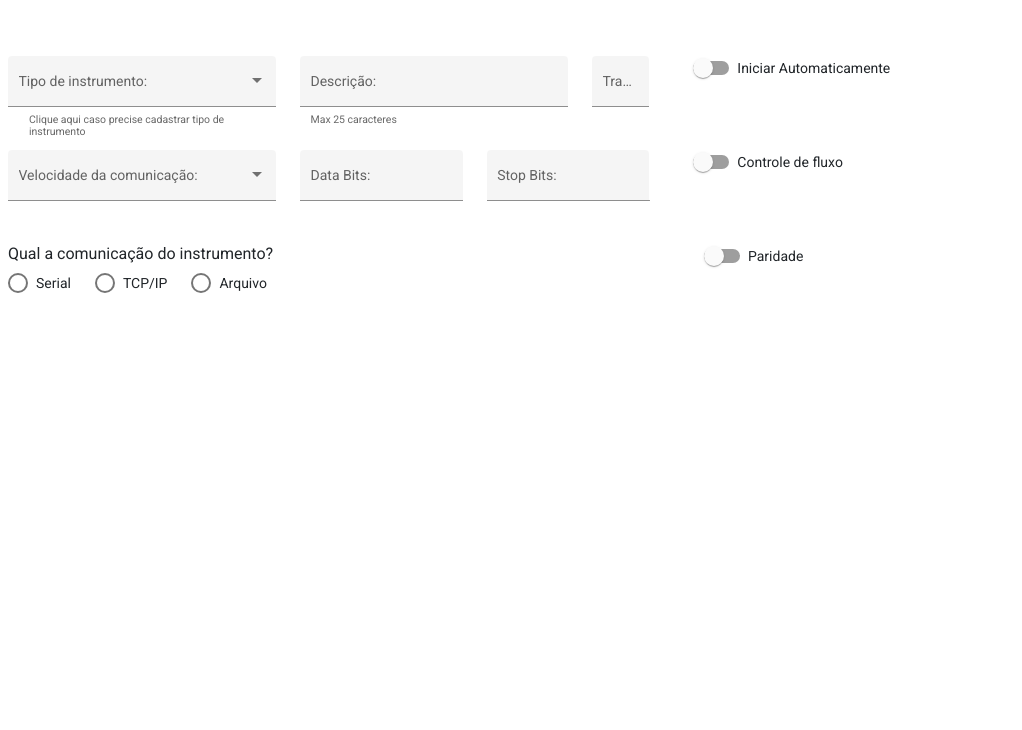
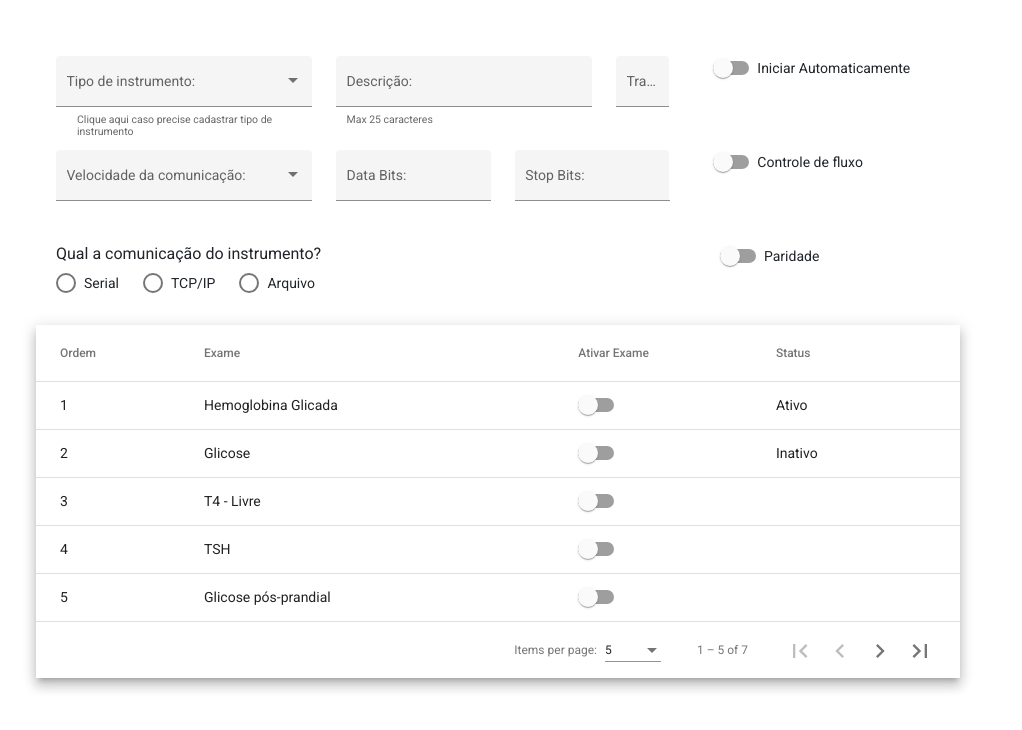
Before and after one commit to arthurpaschoalotto/LisWeb, an Angular app: page / in a window 1280 px wide. Shown: the top 730 px of the page, without its empty margins (0-1022 px from the left). Built offline with nearby package versions, Linux system fonts and the light colour scheme.

Commit message:
finalizado esboço da tela front de cadastro de instrumento
Signed-off-by: Arthur Paschoalotto <eng.arthurpaschoalotto@gmail.com>

```diff
--- a/src/app/app.component.html
+++ b/src/app/app.component.html
@@ -1 +1,4 @@
+<div class="ms-5">
 <app-interfaceamento></app-interfaceamento>
+<app-listainterfaceamentos></app-listainterfaceamentos>
+</div>
--- a/src/app/app.module.ts
+++ b/src/app/app.module.ts
@@ -24,6 +24,7 @@ import { MatSelectModule } from '@angular/material/select';
 import {MatSlideToggleModule} from '@angular/material/slide-toggle';
 import {MatGridListModule} from '@angular/material/grid-list';
 import {MatRadioModule} from '@angular/material/radio';
+import { FormsModule } from '@angular/forms';
 
 
 @NgModule({
@@ -33,6 +34,7 @@ import {MatRadioModule} from '@angular/material/radio';
     ListainterfaceamentosComponent
   ],
   imports: [
+    FormsModule,
     BrowserModule,
     AppRoutingModule,
     BrowserAnimationsModule,
--- a/src/app/interfaceamento/interfaceamento.component.html
+++ b/src/app/interfaceamento/interfaceamento.component.html
@@ -22,7 +22,7 @@
     <div class="row col-1">
     <mat-form-field appearance="fill">
       <mat-label>Trace:</mat-label>
-      <input matInput type="number" placeholder="Ex. 12" min="0">
+      <input matInput type="number" min="0">
     </mat-form-field>
     </div>
 
@@ -48,14 +48,14 @@
     <div class="col-2 row">
       <mat-form-field appearance="fill">
         <mat-label>Data Bits:</mat-label>
-        <input matInput type="number" placeholder="Ex. 12" min="0">
+        <input matInput type="number" min="0">
       </mat-form-field>
     </div>
 
     <div class="col-2 row">
       <mat-form-field appearance="fill">
         <mat-label>Stop Bits:</mat-label>
-        <input matInput type="number" placeholder="Ex. 12" min="0">
+        <input matInput type="number" min="0">
       </mat-form-field>
     </div>
 
@@ -67,7 +67,7 @@
 
    <div class="row mt-4">
 
-    <div class="row col-6 me-3">
+    <div class="row col-6 me-2">
       <label class="fs-6 text">Qual a comunicação do instrumento?</label>
         <div class="mt-2">
           <mat-radio-group aria-label="Select an option">
@@ -77,7 +77,7 @@
           </mat-radio-group>
         </div>
     </div>
-    <div class="row ms-5 col-2">
+    <div class="row col-3 ms-5">
       <mat-slide-toggle>Paridade</mat-slide-toggle>
     </div>
    </div>
--- a/src/app/listainterfaceamentos/listainterfaceamentos-routing.module.ts
+++ b/src/app/listainterfaceamentos/listainterfaceamentos-routing.module.ts
@@ -4,7 +4,7 @@ import { RouterModule, Routes } from '@angular/router';
 const routes: Routes = [];
 
 @NgModule({
-  imports: [RouterModule.forChild(routes)],
+  imports: [NgModule, RouterModule.forChild(routes)],
   exports: [RouterModule]
 })
 export class ListainterfaceamentosRoutingModule { }
--- a/src/app/listainterfaceamentos/listainterfaceamentos.component.html
+++ b/src/app/listainterfaceamentos/listainterfaceamentos.component.html
@@ -18,11 +18,19 @@
   <div class="col-3">
     <ng-container matColumnDef="ativarexame">
       <th mat-header-cell *matHeaderCellDef> Ativar Exame </th>
+
       <td mat-cell *matCellDef="let element">
-        <mat-slide-toggle></mat-slide-toggle>
-      </td>
+        <mat-slide-toggle name="ativarexame">
+        </mat-slide-toggle></td>
     </ng-container>
 
+  <div class="col-3">
+    <ng-container matColumnDef="status">
+      <th mat-header-cell *matHeaderCellDef>Status</th>
+      <td mat-cell *matCellDef="let element">{{element.status}}</td>
+    </ng-container>
+
+  </div>
     <tr mat-header-row *matHeaderRowDef="displayedColumns"></tr>
     <tr mat-row *matRowDef="let row; columns: displayedColumns;"></tr>
   </div>
--- a/src/app/listainterfaceamentos/listainterfaceamentos.component.ts
+++ b/src/app/listainterfaceamentos/listainterfaceamentos.component.ts
@@ -2,6 +2,7 @@ import { Component, OnInit } from '@angular/core';
 import {AfterViewInit, ViewChild} from '@angular/core';
 import {MatPaginator} from '@angular/material/paginator';
 import {MatTableDataSource} from '@angular/material/table';
+import { FormGroup, FormBuilder, Validators } from '@angular/forms';
 
 @Component({
   selector: 'app-listainterfaceamentos',
@@ -10,32 +11,31 @@ import {MatTableDataSource} from '@angular/material/table';
 })
 export class ListainterfaceamentosComponent implements OnInit {
 
-  displayedColumns: string[] = ['position', 'exame', 'ativarexame'];
+
+  displayedColumns: string[] = ['position', 'exame', 'ativarexame', 'status'];
   dataSource = new MatTableDataSource<PeriodicElement>(ELEMENT_DATA);
-
   @ViewChild(MatPaginator) paginator: MatPaginator | null = null;
 
   ngAfterViewInit() {
     this.dataSource.paginator = this.paginator;
   }
-
-  constructor() { }
-
   ngOnInit(): void {
   }
+
 
 }
 export interface PeriodicElement {
   exame: string;
   position: number;
   ativarexame: number;
+  status: string;
 }
 const ELEMENT_DATA: PeriodicElement[] = [
-  {position: 1, exame: 'Hemoglobina Glicada', ativarexame: 1.0079},
-  {position: 2, exame: 'Glicose', ativarexame: 4.0026},
-  {position: 3, exame: 'T4 - Livre', ativarexame: 6.941},
-  {position: 4, exame: 'TSH', ativarexame: 9.0122},
-  {position: 5, exame: 'Glicose pós-prandial', ativarexame: 10.811,},
-  {position: 6, exame: 'Perfil lipídico', ativarexame: 12.0107},
-  {position: 7, exame: 'Teste de Gravidez', ativarexame: 14.0067},
+  {position: 1, exame: 'Hemoglobina Glicada', ativarexame: 1.0079, status:'Ativo'},
+  {position: 2, exame: 'Glicose', ativarexame: 4.0026, status:'Inativo'},
+  {position: 3, exame: 'T4 - Livre', ativarexame: 6.941, status},
+  {position: 4, exame: 'TSH', ativarexame: 9.0122, status},
+  {position: 5, exame: 'Glicose pós-prandial', ativarexame: 10.811, status},
+  {position: 6, exame: 'Perfil lipídico', ativarexame: 12.0107, status},
+  {position: 7, exame: 'Teste de Gravidez', ativarexame: 14.0067, status},
 ];
--- a/src/styles.scss
+++ b/src/styles.scss
@@ -4,6 +4,5 @@ html, body { height: 100%; }
 body { margin: 0; font-family: Roboto, "Helvetica Neue", sans-serif; }
 
 @import url('https://fonts.googleapis.com/icon?family=Material+Icons');
-@import '~@fortawesome/fontawesome-free/css/all.css';
 @import "~@angular/material/prebuilt-themes/indigo-pink.css";
 @import '~bootstrap/dist/css/bootstrap.min.css';
```
Also changed, not shown: src/app/listainterfaceamentos/listainterfaceamentos.module.ts (+9 -3 lines), 1 other file (tests, documents, lock files or other folders).
